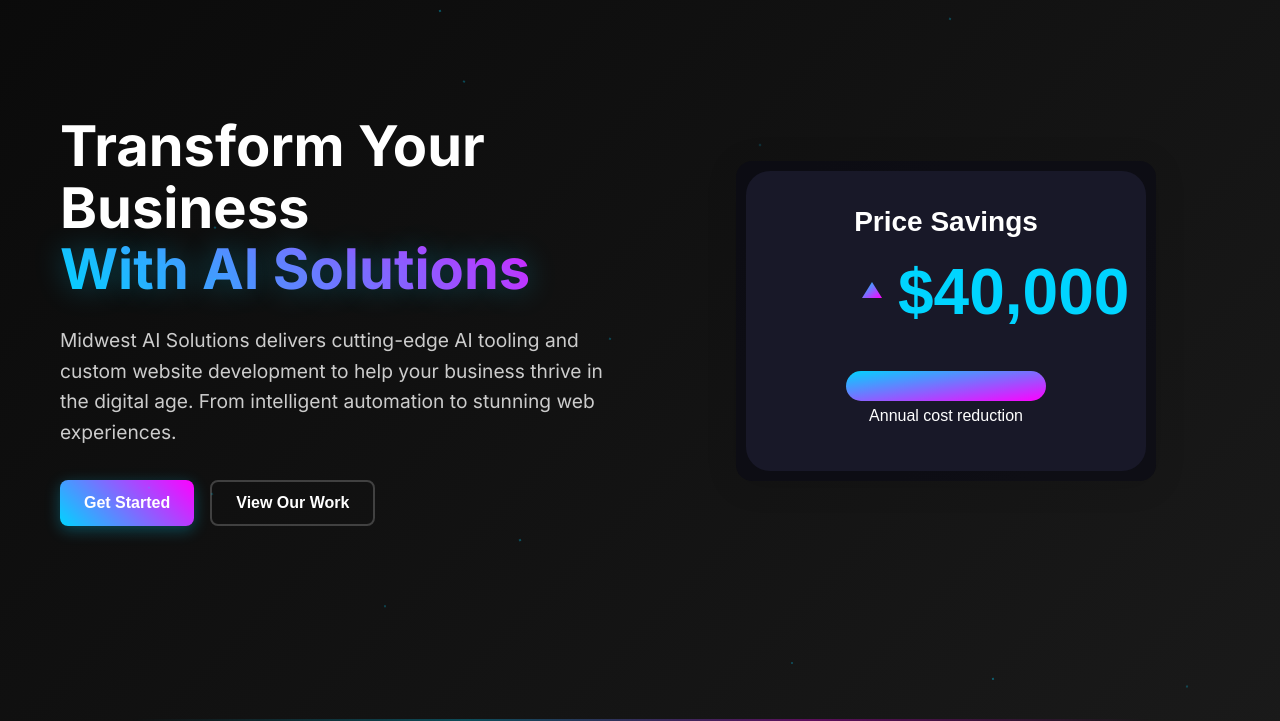
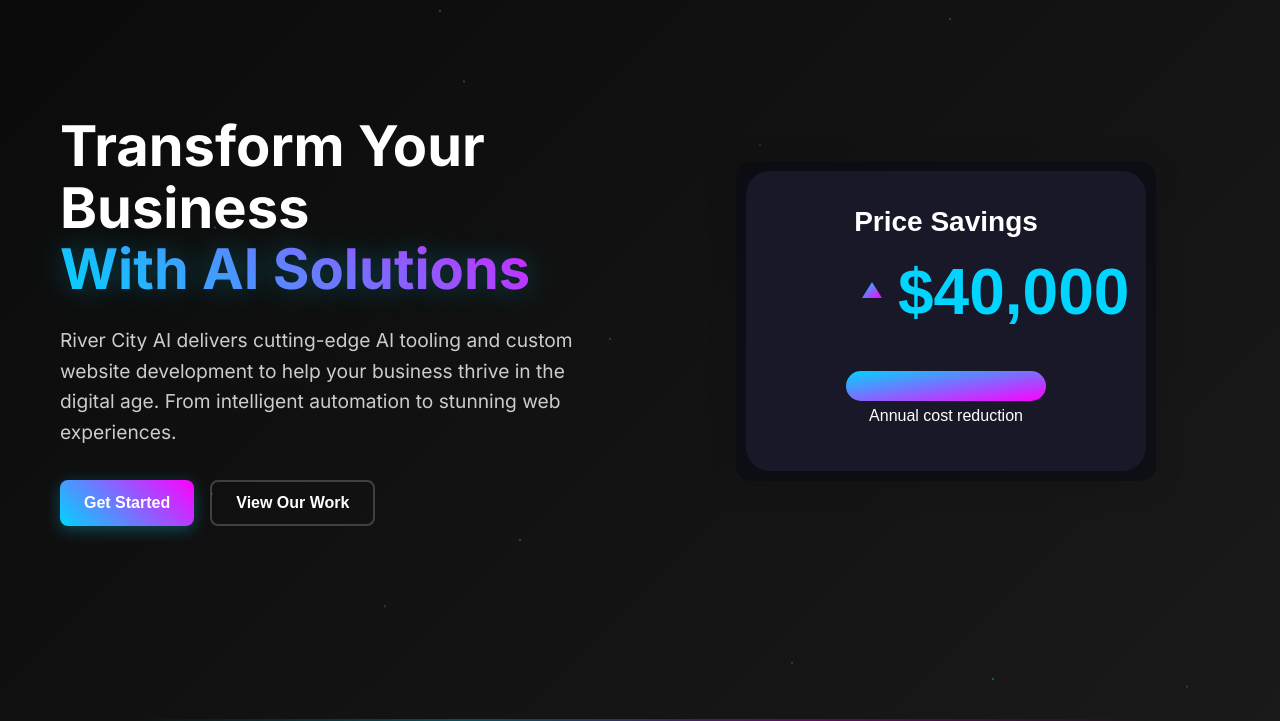
Before and after one commit to IceMountains/midwest-ai-solutions-13th, a plain HTML site: page index.html in a window 1280 px wide. Shown: the part 79-800 px from the top of the page. Drawn offline with Linux system fonts and the light colour scheme.

Commit message:
Update hero subtitle in index.html to reflect branding change from "Midwest AI Solutions" to "River City AI" for consistency.

```diff
--- a/index.html
+++ b/index.html
@@ -66,7 +66,7 @@
                     <span class="title-line highlight">With AI Solutions</span>
                 </h1>
                 <p class="hero-subtitle">
-                    Midwest AI Solutions delivers cutting-edge AI tooling and custom website development to help your business thrive in the digital age. From intelligent automation to stunning web experiences.
+                    River City AI delivers cutting-edge AI tooling and custom website development to help your business thrive in the digital age. From intelligent automation to stunning web experiences.
                 </p>
                 <div class="hero-buttons">
                     <button class="btn btn-primary">Get Started</button>
```
